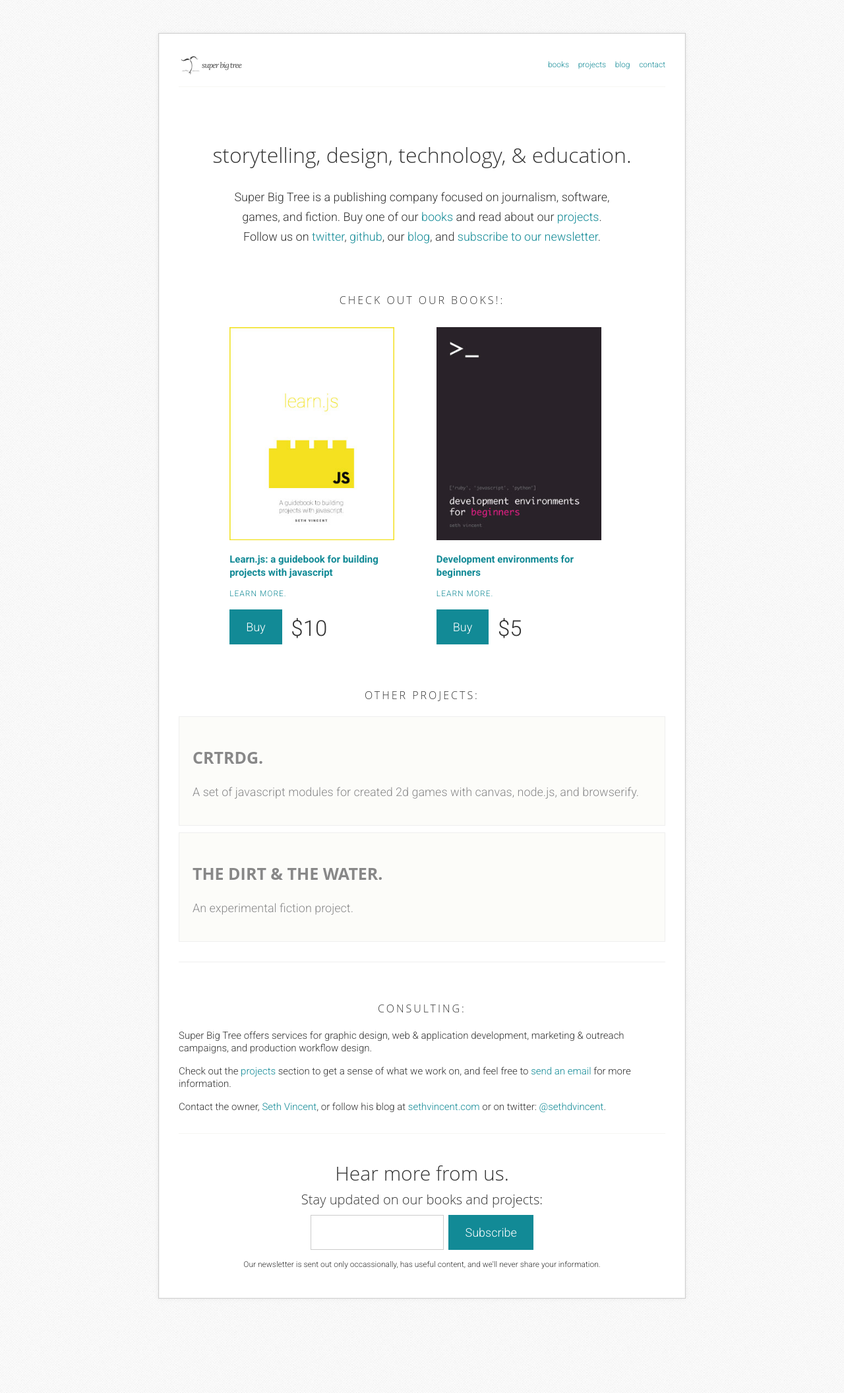
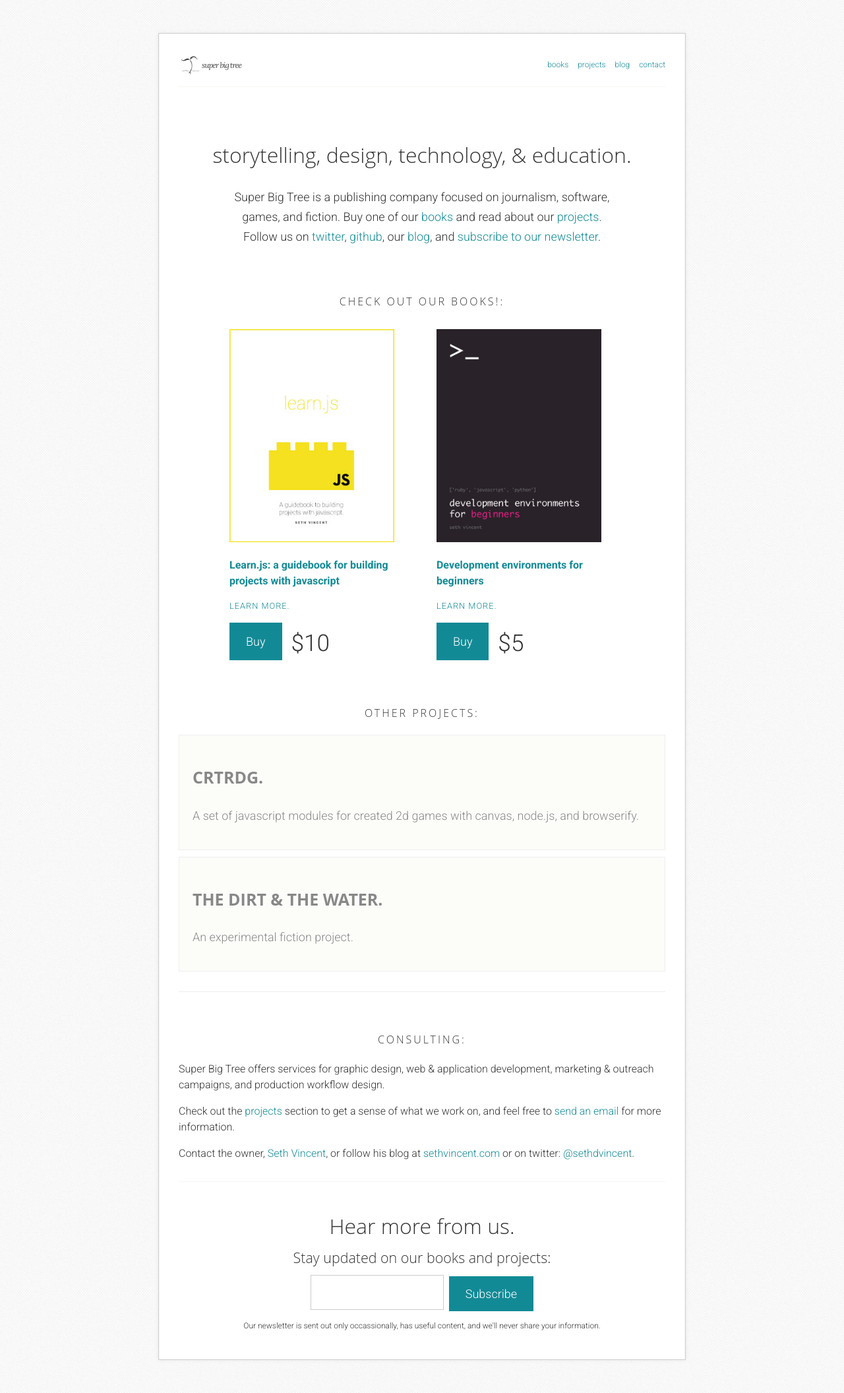
Before and after one commit to superbigtree/superbigtree.github.com, a Jekyll site: the page built from index.html, in a window 1280 px wide. Shown: the whole page at 66% size. Built offline with Jekyll 4.4.1, drawn with Linux system fonts in a browser that asks for light colours.

Commit message:
font size crazy

```diff
--- a/css/app.css
+++ b/css/app.css
@@ -1,5 +1,5 @@
 body {
-  font: 15px/1.3 'Roboto', "Helvetica Neue", Helvetica, arial, sans-serif;
+  font: 16px/1.5 Roboto, Helvetica, sans-serif;
   color: #333;
   -webkit-font-smoothing: antialiased;
   font-smoothing: antialiased;
```
